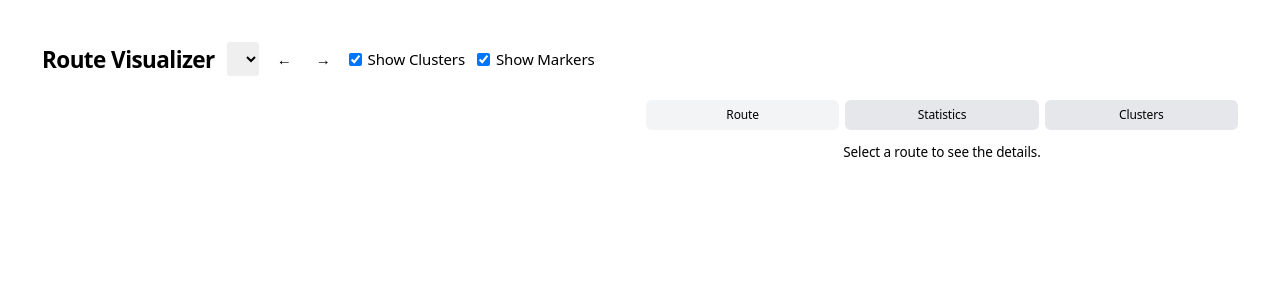
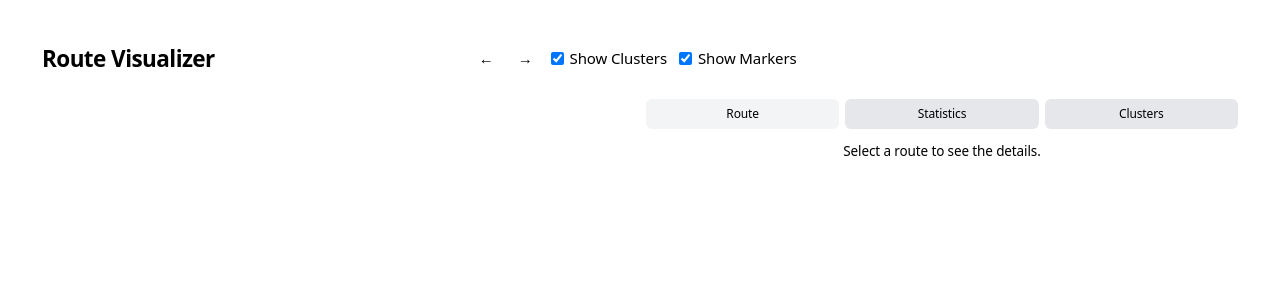
Before and after one commit to TriangleMesh/bcatus-trip-visualizer, a Next.js app: page / in a window 1280 px wide. Shown: the top 300 px of the page. Built offline with nearby package versions, Linux system fonts and the light colour scheme.

Commit message:
convert to input

```diff
--- a/app/page.tsx
+++ b/app/page.tsx
@@ -53,16 +53,11 @@ const Home: React.FC = () => {
         <div className="mx-auto flex items-center gap-4">
           <h1 className="text-3xl font-semibold tracking-tight">Route Visualizer</h1>
 
-          <select
+          <input
             className="rounded bg-clear p-2 dark:bg-black"
             onChange={(e) => setActiveRoute(e.target.value)}
             value={activeRoute || ""}>
-            {Object.keys(routes).map((key) => (
-              <option key={key} value={key}>
-                {key}
-              </option>
-            ))}
-          </select>
+          </input>
 
           <button
             className="border-gray-500 rounded p-2"
```
